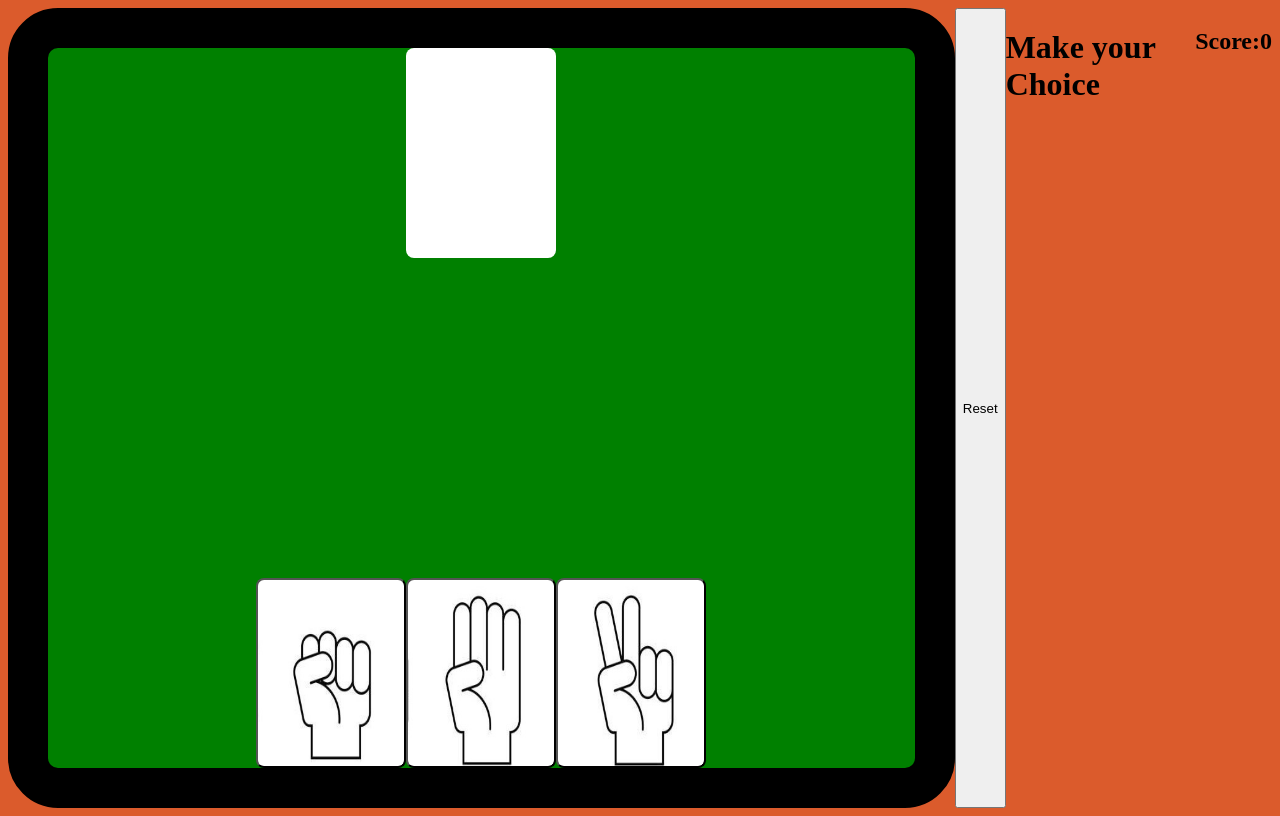
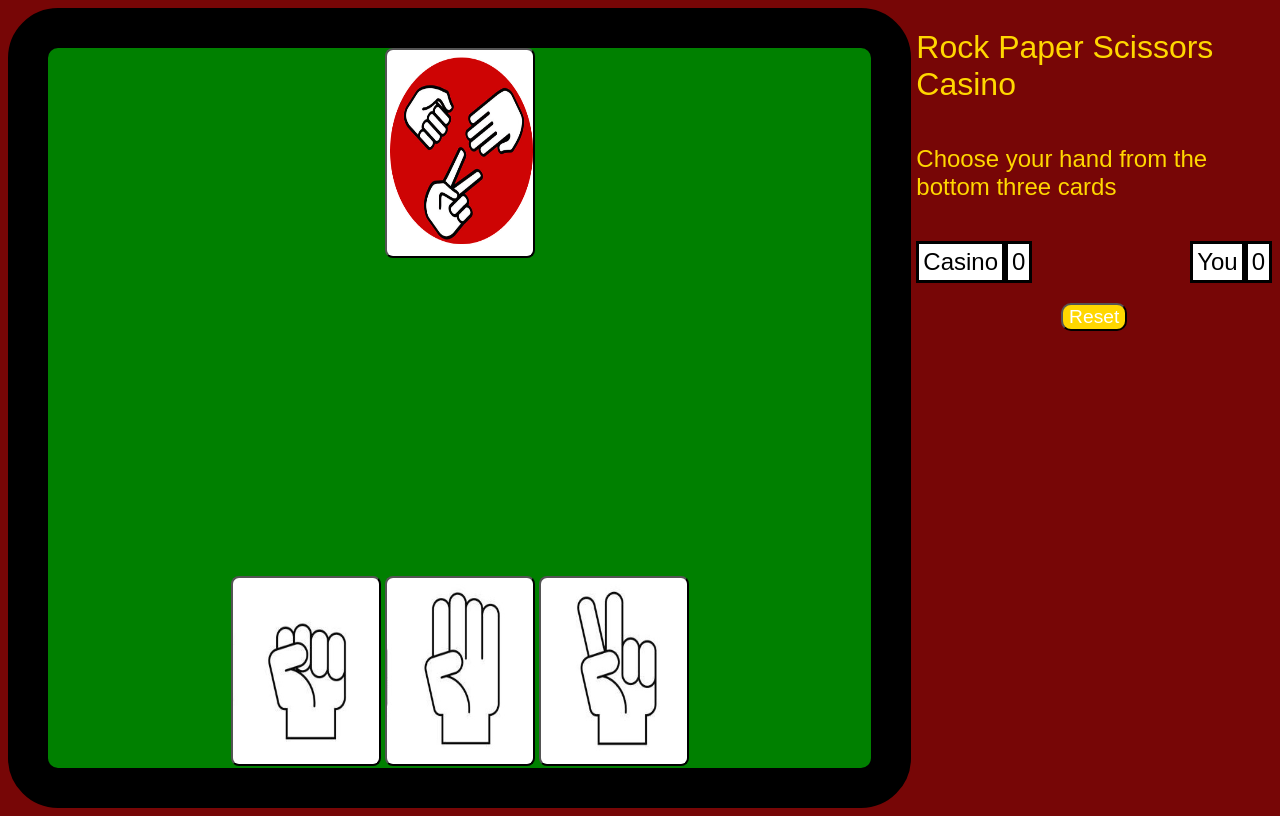
Before and after one commit to jkotian12/casinoRPS, a website: page rps.html in a window 1280 px wide. Drawn offline with Linux system fonts and the light colour scheme.

Commit message:
final commit

```diff
--- a/app.js
+++ b/app.js
@@ -5,30 +5,55 @@ const choices = document.querySelectorAll(".choice");
 const result = document.getElementById("result");
 const playerChoiceDisplay = document.getElementById("playerChoice");
 const enemyChoiceDisplay = document.getElementById("enemyChoice");
-const scoreDisplay = document.getElementById("score");
-const header = document.getElementById("header");
 const reset = document.getElementById("reset");
 const nextHand = document.getElementById("next");
 const body = document.getElementById("body");
+const player1 = document.getElementById("player1");
+const player2 = document.getElementById("player2");
+const playerScore = document.getElementById("pscore");
+const player1Score = document.getElementById("p1score");
+const player2Score = document.getElementById("p2score");
+const enemyScore = document.getElementById("escore");
 
 //initialize score
-let score = 0;
+let pscore = 0;
+let escore = 0;
 
 //IIFE to initialise the game
 const game = (function () {
-  header.innerHTML = "Make your Choice";
-  scoreDisplay.innerHTML = `Score:${score}`;
+  player1.innerHTML = `Casino`;
+  player2.innerHTML = `You`;
+  playerScore.innerHTML = `${pscore}`;
+  enemyScore.innerHTML = `${escore}`;
+  result.innerHTML = "Choose your hand from the bottom three cards";
+  enemyChoiceDisplay.style.backgroundImage = 'url("logo.jpg")';
+
+  //reset button functionality
   reset.addEventListener("click", () => {
-    score = 0;
-    scoreDisplay.innerHTML = `Score:${score}`;
-    result.innerHTML = "";
+    pscore = 0;
+    escore = 0;
+    playerScore.innerHTML = `${pscore}`;
+    enemyScore.innerHTML = `${escore}`;
+    result.innerHTML = "Choose your hand from the bottom three cards";
+    choices.forEach((choice) => {
+      for (let i = 0; i < choice.classList.length; i++) {
+        if (choice.classList[i] == "leftChosen") {
+          choice.classList.remove("leftChosen");
+        }
+        if (choice.classList[i] == "middleChosen") {
+          choice.classList.remove("middleChosen");
+        }
+        if (choice.classList[i] == "rightChosen") {
+          choice.classList.remove("rightChosen");
+        }
+      }
+    });
   });
 })();
 
-//adding event listeners for each playable option
+//adding event listeners for each playable option\
 choices.forEach((choice) => {
   choice.addEventListener("click", () => {
-    body.classList.add("blurred")
     playerChoice = choice.getAttribute("playerChoice");
     let position = choice.getAttribute("position");
     if (position == "left") {
@@ -40,12 +65,12 @@ choices.forEach((choice) => {
     if (position == "right") {
       choice.classList.add("rightChosen");
     }
-    compareChoices(playerChoice, choice);
+    playerComparison(playerChoice, choice);
   });
 });
 
 //Function for comparing player and computer choices
-const compareChoices = function (playChoice, choice) {
+const playerComparison = function (playChoice, choice) {
   const choices = ["rock", "paper", "scissors"];
   let enemyChoice = choices[Math.floor(Math.random() * 3)];
   enemyChoiceDisplay.style.backgroundImage = `url("./${enemyChoice}.jpg")`;
@@ -57,35 +82,37 @@ const compareChoices = function (playChoice, choice) {
     (playChoice === "scissors" && enemyChoice === "paper")
   ) {
     result.innerHTML = "You Win";
-    updateScore(1);
+    console.log(updateScore(1, 0));
   } else {
     result.innerHTML = "You Lose";
-    updateScore(-1);
+    console.log(updateScore(0, 1));
   }
-    nextHand.style.display="block";
-    nextHand.addEventListener("click", ()=>{
+  nextHand.style.display = "block";
+  nextHand.addEventListener("click", () => {
     newHand(playChoice, choice);
-    })
+  });
 };
 
 //Function for updating the score after every play
-const updateScore = function (update) {
-  score = score + update;
-  scoreDisplay.innerHTML = `${score}`;
+const updateScore = function (player, enemy) {
+  pscore = pscore + player;
+  escore = escore + enemy;
+  playerScore.innerHTML = `${pscore}`;
+  enemyScore.innerHTML = `${escore}`;
 };
 
 //Function for the next play
 const newHand = function (playerChoice, choice) {
-  for(let i = 0 ;i<choice.classList.length;i++){
-      if(choice.classList[i]=="leftChosen"){
+  for (let i = 0; i < choice.classList.length; i++) {
+    if (choice.classList[i] == "leftChosen") {
       choice.classList.remove("leftChosen");
-
     }
-      if(choice.classList[i]=="middleChosen"){
+    if (choice.classList[i] == "middleChosen") {
       choice.classList.remove("middleChosen");
     }
-      if(choice.classList[i]=="rightChosen"){
+    if (choice.classList[i] == "rightChosen") {
       choice.classList.remove("rightChosen");
     }
   }
+  enemyChoiceDisplay.style.backgroundImage = 'url("logo.jpg")';
 };
--- a/rps.html
+++ b/rps.html
@@ -10,19 +10,14 @@
   <body id="body">
     <div class="table">
       <div class="house">
-        <div id="enemyChoice"></div>
+
+        <button  id="enemyChoice"></button><br>
+
+
       </div>
       <div class="choicesContainer">
-        <button
-          position="left"
-          class="choice"
-          playerChoice="rock"
-        ></button>
-        <button
-          position="middle"
-          class="choice"
-          playerChoice="paper"
-        ></button>
+        <button position="left" class="choice" playerChoice="rock"></button>
+        <button  position="middle" class="choice" playerChoice="paper"></button>
         <button
           position="right"
           class="choice"
@@ -31,14 +26,32 @@
       </div>
     </div>
     <div class="nextContainer">
-    <button id="next">Next Hand</button>
-  </div>
-    <button id="reset">Reset</button>
-    <h1 id="header"></h1>
-    <span>
-      <h2 id="result"></h2>
-      <h2 id="score"></h2>
-    </span>
+      <button id="next">Next Hand</button>
+    </div>
+    <div class="info">
+      <h1>Rock Paper Scissors Casino</h1>
+
+      <div>
+      <span>
+        <div class="result">
+          <h2 id="result"></h2>
+        </div>
+        <div class="scores">
+          <div class="casinoScore">
+            <h2 class="score" id="player1"></h2>
+            <h2 class="score" id="escore"></h2>
+          </div>
+          <div class="playerScore">
+            <h2 class="score" id="player2"></h2>
+            <h2 class="score" id="pscore"></h2>
+          </div>
+        </div>
+        <div class="resetHolder">
+        <button id="reset">Reset</button>
+      </div>
+      </div>
+      </span>
+    </div>
   </body>
   <script src="./app.js"></script>
 </html>
--- a/styles.css
+++ b/styles.css
@@ -1,12 +1,17 @@
-body{
+* {
+  font-family: Stencil Std, fantasy;
+  font-weight: 100;
+  color: gold;
+}
+
+body {
   display: flex;
   justify-content: center;
-    background-color: rgb(219, 91, 44);
+  background-color: #770606;
 }
 
-
-.table{
-    width:90vw;
+.table {
+  width: 90vw;
   height: 90vh;
   background-color: #008000;
   border-radius: 50px;
@@ -16,69 +21,125 @@ body{
   justify-content: space-between;
 }
 
-.choicesContainer{
+.choicesContainer {
   display: flex;
   justify-content: center;
 }
 
-#enemyChoice{
+.mode {
+  color: white;
+  background-color: gold;
+  border-radius: 10px;
+}
+
+#enemyChoice {
   height: 210px;
   width: 150px;
   border-radius: 8px;
   background-color: white;
-    background-size: 150px 200px ;
+  background-size: 150px 200px;
 }
-.choice{
+.choice {
   height: 190px;
   width: 150px;
   border-radius: 8px;
-    transition: all ease 1.5s;
+  transition: all ease 0.7s;
+  margin: 2px;
 }
 
-.house{
+.house {
   display: flex;
   justify-content: center;
 }
 
-button[playerChoice="rock"]{
-    background-image: url("./rock.jpg");
-    background-size: 150px 200px ;
+.info {
+  margin-left: 5px;
+  display: flex;
+  flex-direction: column;
 }
 
-button[playerChoice="paper"]{
-    background-image: url("./paper.jpg");
-    background-size: 150px 200px ;
+.hidden {
+  display: none;
 }
 
-button[playerChoice="scissors"]{
-    background-image: url("./scissors.jpg");
-    background-size: 150px 200px ;
-}
-
-.leftChosen{
-    transform: translate(100px, -190px);
-}
-
-.middleChosen{
-    transform: translate(0px, -190px);
-    background-image: url("./paper.jpg");
-}
-
-.rightChosen{
-    transform: translate(-100px, -190px);
-    background-image: url("./scissors.jpg");
-}
-
-.nextContainer{
+.resetHolder {
   display: flex;
   justify-content: center;
 }
 
-#next{
-    display: none;
-    position: fixed;
+#reset {
+  color: white;
+  font-size: larger;
+  background-color: gold;
+  margin: 0px 30px;
+  border-radius: 10px;
 }
 
-.blurred{
-transition: all 4s ease;
+button[playerChoice="rock"] {
+  background-image: url("./rock.jpg");
+  background-size: 150px 180px;
 }
+
+button[playerChoice="paper"] {
+  background-image: url("./paper.jpg");
+  background-size: 150px 180px;
+}
+
+button[playerChoice="scissors"] {
+  background-image: url("./scissors.jpg");
+  background-size: 150px 180px;
+}
+
+.leftChosen {
+  transform: translate(154px, -190px);
+}
+
+.middleChosen {
+  transform: translate(0px, -190px);
+}
+
+.rightChosen {
+  transform: translate(-154px, -190px);
+}
+
+.nextContainer {
+  display: flex;
+  justify-content: center;
+}
+
+#next {
+  font-size: larger;
+  color: black;
+  display: none;
+  position: absolute;
+  margin-right: 500px;
+  margin-top: 300px;
+  width: 150px;
+  height: 50px;
+  border-radius: 30px;
+}
+
+.result {
+  display: flex;
+  justify-content: center;
+}
+
+.scores {
+  display: flex;
+  justify-content: space-between;
+}
+
+.score {
+  color: black;
+  background-color: white;
+  border: black 3px solid;
+  padding: 4px;
+}
+
+.casinoScore {
+  display: flex;
+}
+
+.playerScore {
+  display: flex;
+}
```
Also changed, not shown: package.json (added, +24 -0 lines), logo.jpg (added), 1 other file. Lines whose indentation alone changed are shown as unchanged.
